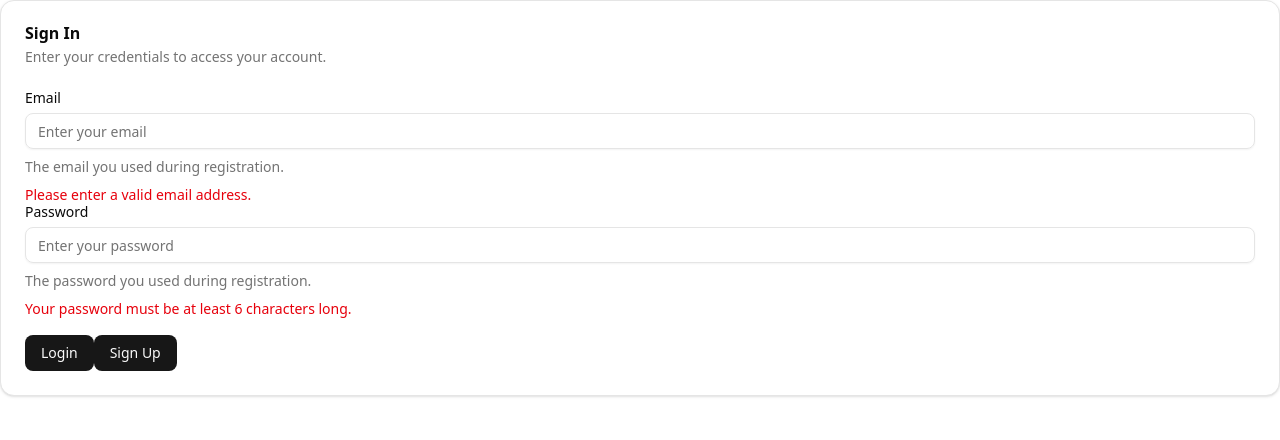
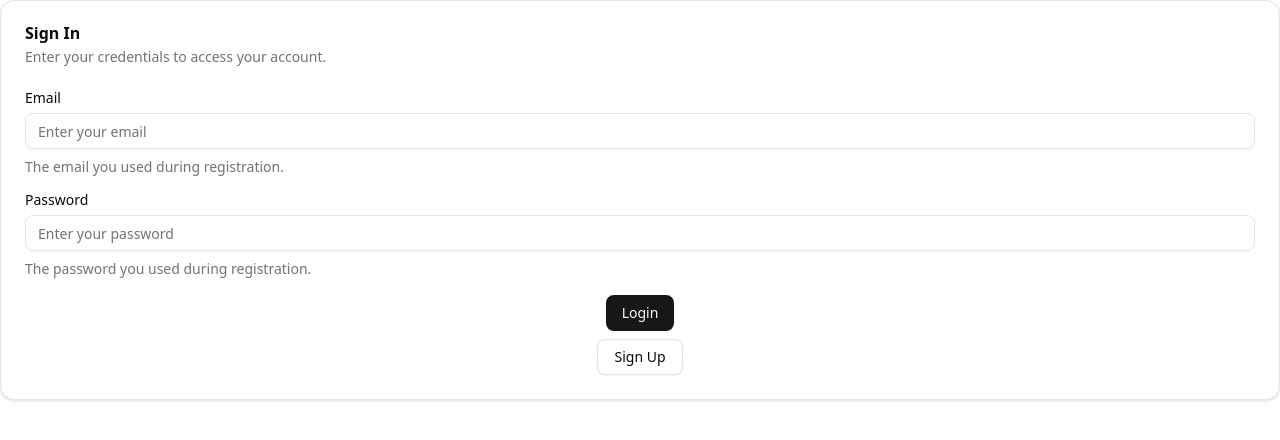
Before and after one commit to aquinofroilan/cogito-log, a Next.js app: page /signin in a window 1280 px wide. Shown: the top 440 px of the page. Built offline with nearby package versions, Linux system fonts and the light colour scheme.

Commit message:
feat: add validation schemas for login form using Zod

```diff
--- a/components/organisms/auth-forms/LoginForm.tsx
+++ b/components/organisms/auth-forms/LoginForm.tsx
@@ -14,6 +14,8 @@ import {
 } from "@/components/ui";
 import { useForm } from "react-hook-form";
 import Link from "next/link";
+import { LoginSchema, LoginSchemaType } from "@/schemas";
+import { zodResolver } from "@hookform/resolvers/zod";
 
 function LoginForm() {
     const loginForm = useForm({
@@ -23,20 +25,20 @@ function LoginForm() {
         },
         progressive: true,
         mode: "onBlur",
-        reValidateMode: "onChange",
+        reValidateMode: "onSubmit",
         criteriaMode: "all",
+        resolver: zodResolver(LoginSchema), // Assuming LoginSchema is imported from schemas/index.ts
     });
     const { handleSubmit, control } = loginForm;
 
-    const onSubmit = (data: { email: string; password: string }) => {
-        // Handle login logic here
+    const onSubmit = (data: LoginSchemaType) => {
         console.log("Login data:", data);
     };
     return (
         <>
             <Form {...loginForm}>
                 <form onSubmit={handleSubmit(onSubmit)} className="space-y-4">
-                    <CardContent>
+                    <CardContent className="space-y-4">
                         <FormField
                             control={control}
                             name="email"
@@ -52,11 +54,7 @@ function LoginForm() {
                                         />
                                     </FormControl>
                                     <FormDescription>The email you used during registration.</FormDescription>
-                                    <FormMessage>
-                                        {fieldState.error
-                                            ? fieldState.error.message
-                                            : "Please enter a valid email address."}
-                                    </FormMessage>
+                                    <FormMessage>{fieldState.error ? fieldState.error.message : ""}</FormMessage>
                                 </FormItem>
                             )}
                         />
@@ -75,23 +73,17 @@ function LoginForm() {
                                         />
                                     </FormControl>
                                     <FormDescription>The password you used during registration.</FormDescription>
-                                    <FormMessage>
-                                        {fieldState.error
-                                            ? fieldState.error.message
-                                            : "Your password must be at least 6 characters long."}
-                                    </FormMessage>
+                                    <FormMessage>{fieldState.error ? fieldState.error.message : ""}</FormMessage>
                                 </FormItem>
                             )}
                         />
                     </CardContent>
-                    <CardFooter>
+                    <CardFooter className="flex justify-between flex-col">
                         <Button type="submit" className="btn">
                             Login
                         </Button>
-                        <Button asChild>
-                            <Link href="/signup" className="btn-secondary">
-                                Sign Up
-                            </Link>
+                        <Button asChild variant={"outline"} className="mt-2">
+                            <Link href="/signup">Sign Up</Link>
                         </Button>
                     </CardFooter>
                 </form>
--- /dev/null
+++ b/schemas/auth/login-schema.ts
@@ -0,0 +1,11 @@
+import { EmailBaseSchema } from "../base-schemas/email-base-schema";
+import { PasswordBaseSchema } from "../base-schemas/password-base-schema";
+import { z } from "zod";
+
+const LoginSchema = z.object({
+    email: EmailBaseSchema.shape.email,
+    password: PasswordBaseSchema.shape.password,
+});
+
+type LoginSchemaType = z.infer<typeof LoginSchema>;
+export { LoginSchema, type LoginSchemaType };
--- /dev/null
+++ b/schemas/base-schemas/email-base-schema.ts
@@ -0,0 +1,9 @@
+import { z } from "zod";
+
+const EmailBaseSchema = z.object({
+    email: z.string().email().nonempty("Email is required"),
+});
+
+type EmailBaseSchemaType = z.infer<typeof EmailBaseSchema>;
+
+export { EmailBaseSchema, type EmailBaseSchemaType };
--- /dev/null
+++ b/schemas/base-schemas/password-base-schema.ts
@@ -0,0 +1,13 @@
+import { z } from "zod";
+
+const PasswordBaseSchema = z.object({
+    password: z
+        .string()
+        .min(8, "Password must be at least 8 characters long")
+        .max(128, "Password must not exceed 128 characters")
+        .nonempty("Password is required"),
+});
+
+type PasswordBaseSchemaType = z.infer<typeof PasswordBaseSchema>;
+
+export { PasswordBaseSchema, type PasswordBaseSchemaType };
--- /dev/null
+++ b/schemas/index.ts
@@ -0,0 +1,3 @@
+export { EmailBaseSchema, type EmailBaseSchemaType } from "./base-schemas/email-base-schema";
+export { PasswordBaseSchema, type PasswordBaseSchemaType } from "./base-schemas/password-base-schema";
+export { LoginSchema, type LoginSchemaType } from "./auth/login-schema";
```
